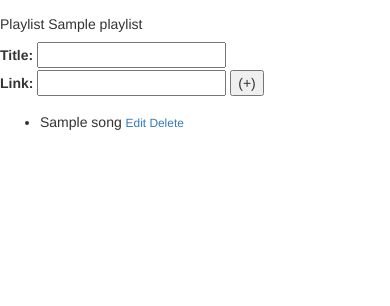
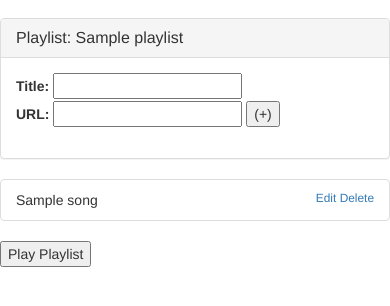
Before and after one commit to goody153/music, a Django app: page /music/playlist/1/ in a window 390 px wide; the page is wider, and only the part inside the window is pictured. Shown: the part 55-361 px from the top of that part. Run offline with Django 3.2, Linux system fonts and the light colour scheme; a user stored in the database is signed in; tables that the repository leaves empty hold one stand-in row (values such as "Sample post"); some libraries are stand-ins or nearby versions.

Commit message:
integrate videoplayer

```diff
--- a/playlist/views.py
+++ b/playlist/views.py
@@ -47,10 +47,12 @@ class PlaylistView(LoginRequiredMixin, TemplateView):
         playlist = get_object_or_404(Playlist, id=kwargs['playlist_id'])
         form = SongForm(user=self.request.user, playlist=playlist)
         songs = Song.objects.filter(playlist=playlist, archive=False)
+        song_ids = songs.values_list('link', flat=True)
         return render(self.request, self.template_name, {
             'playlist': playlist,
             'songs': songs,
-            'form':form
+            'form':form,
+            'song_ids': song_ids
         })
 
     def post(self,*args,**kwargs):
--- a/templates/base.html
+++ b/templates/base.html
@@ -49,8 +49,12 @@
     {% endblock %}
 
 </body>
+
     <!-- JAVASCRIPT FILES ARE LOADED HERE -->
     <script src="{% static 'js/jquery-3.2.1.min.js' %}"></script>
     <script src="{% static 'js/bootstrap.min.js' %}"></script>
 
+<!-- INSERT YOUR JAVASCRIPTS HERE -->
+    {% block js %}
+    {% endblock %}
 </html>
--- a/templates/playlist/playlist.html
+++ b/templates/playlist/playlist.html
@@ -1,26 +1,50 @@
 {% extends 'base.html' %}
 
 {% block content %}
-<h5>Playlist {{ playlist.title }}</h5>
+<div class="row">
+  <div class="col-sm-8">
+    <!-- VIDEO PLAYER -->
+    <div id="player"></div>
+    <!-- VIDEO CONTROLS -->
+    <div id="videocontroller" style="display:none" class="btn-group" role="group">
+      <input type="button" value="Prev" onclick="playList().getPrev()" class="btn btn-default">
+      <input type="button" value="Play" onclick="videoPlayer().play()" class="btn btn-default">
+      <input type="button" value="Pause" onclick="videoPlayer().pause()" class="btn btn-default">
+      <input type="button" value="Stop" onclick="videoPlayer().stop()" class="btn btn-default">
+      <input type="button" value="Next" onclick="playList().getNext()" class="btn btn-default">
+      <input type="button" value="Mute" onclick="videoPlayer().mute()" class="btn btn-default">
+      <input type="button" value="UnMute" onclick="videoPlayer().unmute()" class="btn btn-default">
+    </div>
+  </div>
 
+  <div class="col-sm-4">
+    <div class="panel panel-default">
+      <div class="panel-heading">
+        <h3 class="panel-title">Playlist: {{ playlist.title }}</h3>
+      </div>
+      <div class="panel-body">
         <form method="post" novalidate>
           {% csrf_token %}
           <label>Title:</label>
              {{ form.title }}
              {{ form.title.errors }}
             <br>
-  <label>Link:</label>
+          <label>URL:</label>
             {{ form.link }}
             {{ form.link.errors }}
           <button type="submit">(+)</button>
         </form>
+      </div>
+    </div>
 
-<ul>
+    <!-- LIST OF SONGS WITH CONTROLS -->
+    <ul class="list-group">
+
     {% for song in songs %}
-  <li>
+      <li class="list-group-item">
       {{ song.title }}
       {% if request.user == song.user %}
-  <small>
+      <small class="pull-right">
       <a href="{% url 'song_detail' playlist.id song.id %}">Edit</a>
       <a href="{% url 'song_delete' playlist.id song.id %}">Delete</a>
       </small>
@@ -28,4 +52,30 @@
       </li>
     {% endfor %}
     </ul>
+    <div id="main" style="display:block">
+      <input type="button" value="Play Playlist" onclick="playList().playall()" id="btncontrol">
+    </div>
+  </div>
+</div>
 {% endblock %}
+
+{% block js %}
+{% load static %}
+<script>
+  var songlist = []
+  {% for ids in song_ids %}
+    songlist.push('{{ ids }}')
+  {% endfor %}
+
+  // when the button "Play Playlist" is clicked, it will show the controller
+  $('#btncontrol').click(function(){
+    var controller = document.getElementById('videocontroller');
+    var main = document.getElementById('main');
+    controller.style.display = 'block';
+    main.style.display = 'none';
+  });
+
+</script>
+<script src="{% static 'js/videoplayer.js' %}"></script>
+
+{% endblock %}
```
Also changed, not shown: 1 other file. Lines whose indentation alone changed are shown as unchanged.
